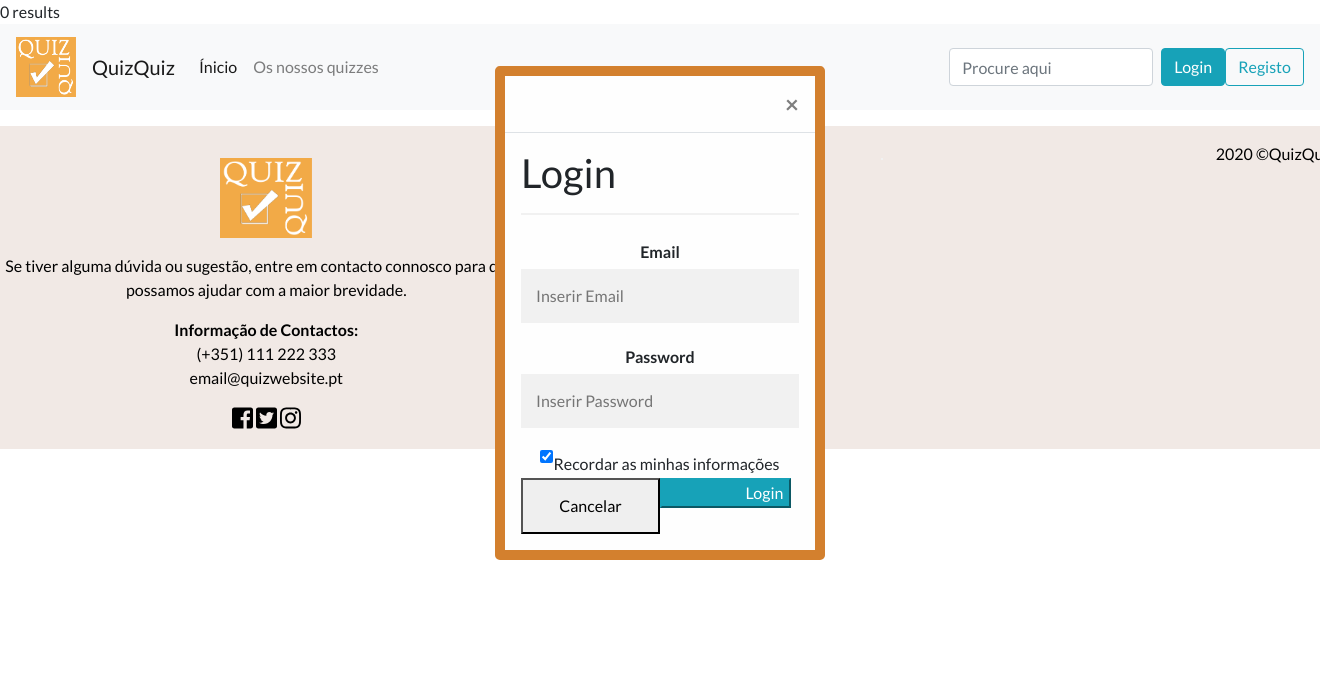
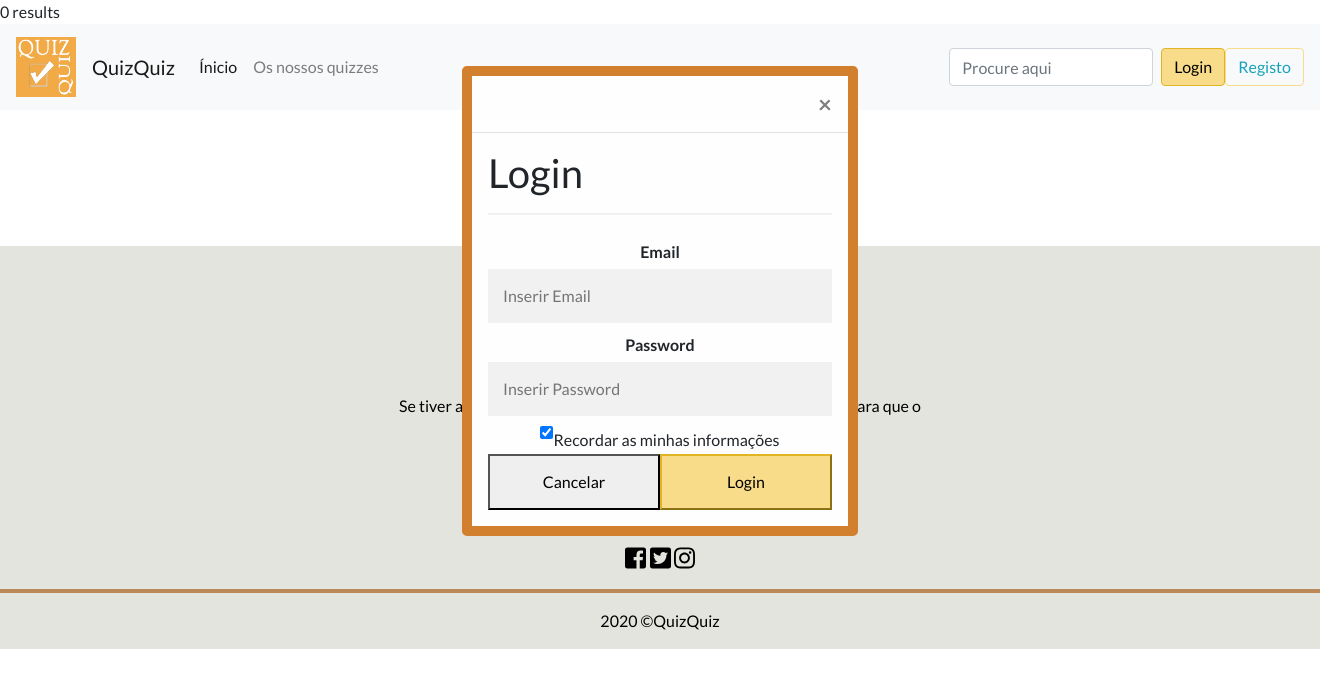
Before and after one commit to IreneCanelas/QuizRepository, a PHP site: page / in a window 1320 px wide, after a click on "Login"; the page is wider, and only the part inside the window is pictured. Shown: the top 688 px of that part. Run offline with PHP 8.4, Linux system fonts and the light colour scheme; data that the repository does not hold is empty; some libraries are stand-ins or nearby versions.

Commit message:
Update style.css

```diff
--- a/quiz/style.css
+++ b/quiz/style.css
@@ -4,40 +4,14 @@ body{
     font-family: 'Lato', sans-serif;
 }
 
-
-#menu {
-   display: inline-block;
-}
-
-.logo img {
-    max-width: 15%;
-    height: auto;
-    padding-left: 2%;
-    padding-top: 2%;
-}
-
-#Menubuttons {
-    display: inline-block;
-    padding-left: 30%;
-}
-#Menubuttons button {
-    background-color: #128568;
-    border-color: #26a773;
-}
-#Menubuttons button:hover {
-    background-color: #0d5a47;;
-}
-
 /*----- Quizzes -----*/
-.offset {
-    padding-left: 5%;
+.center {
+    padding: 60px;
 }
 
 .details_quiz  {
     padding: 1rem 0 1rem;
     box-shadow: 0 4px 8px 0 rgba(0,0,0,0.2);
-    margin-top: 7%;
-    text-align: center;
 }
 
 .details_quiz img {
@@ -61,17 +35,104 @@ body{
   .details_quiz button:hover {
     background-color: #d4904c;
   }
+
+
+/*----- Formulários de Registo e Login -----*/
+/* Botões no menu */
+.btn-info {
+    background-color: #f8dc8a; /*#17b68e*/
+    border-color: #e0b424;  /*##26a773*/
+    color: black;
+}
+.btn-info:hover {
+    background-color: #ddb43b;
+    border-color: #f8dc8a;
+}
+.btn-outline-info {
+    border-color: #f8dc8a;
+}
+.btn-outline-info:hover {
+    background-color: #ddb43b;
+    border-color: #e0b424;
+}
+/* Posição e tamanho dos botões de cancelar e registar */
+.cancelbtn, #Menubuttons {
+    float: left;
+    padding: 14px 20px;
+    width: 50%;
+    height: 50%;
+}
+
+.cancelbtn:hover {
+    background-color:#f44336;
+}
+
+/* Conteúdo do modal (padding) */
+.container {
+    padding: 16px;
+}
+.container label {
+    text-align: left;
+}
+/* Modal (background) */
+.modal {
+    display: none;
+    position: fixed;
+    z-index: 1;
+}
+
+/* Caixa Modal */
+.modal-content {
+    text-align: left;
+    background-color: #fefefe;
+    margin: 5% auto 15% auto;
+    border: 10px solid #d3802e;
+    width: 30%; /* Reduzir caso fique muito grande */
+}
+
+/* Linha horizontal do registo*/
+.modal hr {
+    border: 1px solid #f1f1f1;
+    margin-bottom: 25px;
+}
+
+/* Botão de fechar modal (x)
+
+/* Limpar floats */
+.clearfix::after {
+    content: "";
+    clear: both;
+    display: table;
+}
+
+/* Campos de input */
+input[type=text], input[type=password] {
+    width: 100%;
+    padding: 15px;
+    margin: 5px 0 10px 0;
+    display: inline-block;
+    border: none;
+    background: #f1f1f1;
+}
+
+/* Adicionar uma cor de fundo nos inputs*/
+input[type=text]:focus, input[type=password]:focus {
+    background-color: #ddd;
+    outline: none;
+}
+
 /*----- Footer -----*/
 footer {
-    background-color: rgb(241, 233, 229);
+    background-color: #e4e4de;
     color: black;
     padding: 1rem 0 1rem;
     margin-top:  1rem;
     text-align: center;
+    bottom:0;
 }
 
 footer img {
-    height: 5rem;
+    height: 100px;
     margin: 1rem 0;
 }
 
@@ -87,98 +148,12 @@ footer a {
    color: #d3802e;
 }
 
-.baixo {
+.footerHr {
     width: 100%;
-    border-top: .3rem solid rgb(161, 126, 106);
+    border-top: .3rem solid #bb8958;
     margin-top: 1rem;
 }
 
 p a:hover {
     color: #d3802e;
 }
-
-/*----- Formulário de Registo -----*/
-
-/*ESTA CLASSE NÃO ESTÁ A FUNCIONAR. ACHO QUE A #MENUBUTTONS ESTÁ SOBREPOSTA*/
-
-/* Posição e tamanho dos botões de cancelar e registar */
-.cancelbtn, .signupbtn {
-    float: left;
-    padding: 14px 20px;
-    width: 50%;
-    height: 50%;
-}
-
-/* Conteúdo do modal (padding) */
-.container {
-    padding: 16px;
-}
-
-/* Modal (background) */
-.modal {
-    display: none;
-    position: fixed;
-    z-index: 1;
-}
-
-/* Caixa Modal */
-.modal-content {
-    background-color: #fefefe;
-    margin: 5% auto 15% auto;
-    border: 10px solid #d3802e;
-    width: 25%; /* Reduzir caso fique muito grande */
-}
-
-/* Linha horizontal do registo*/
-hr {
-    border: 1px solid #f1f1f1;
-    margin-bottom: 25px;
-}
-
-/* Botão de fechar modal (x)
-.close {
-    position: absolute;
-    right: 35%;
-    top: 10%;
-    font-size: 40px;
-    font-weight: bold;
-    color: #f44336;
-    border-radius: 50%;
-    background: #6bbaa7;
-    text-align: center;
-}
-
-.close:hover,
-.close:focus {
-    color: #f44336;
-    cursor: pointer;
-}*/
-
-/* Limpar floats */
-.clearfix::after {
-    content: "";
-    clear: both;
-    display: table;
-}
-
-/* Resposividade dos bts cancel e registar */
-@media screen and (max-width: 300px) {
-.cancelbtn, .signupbtn {
-    width: 100%;
-}}
-
-/* Campos de input */
-input[type=text], input[type=password] {
-    width: 100%;
-    padding: 15px;
-    margin: 5px 0 22px 0;
-    display: inline-block;
-    border: none;
-    background: #f1f1f1;
-}
-
-/* Adicione uma cor de fundo nos inputs*/
-input[type=text]:focus, input[type=password]:focus {
-    background-color: #ddd;
-    outline: none;
-}
```
